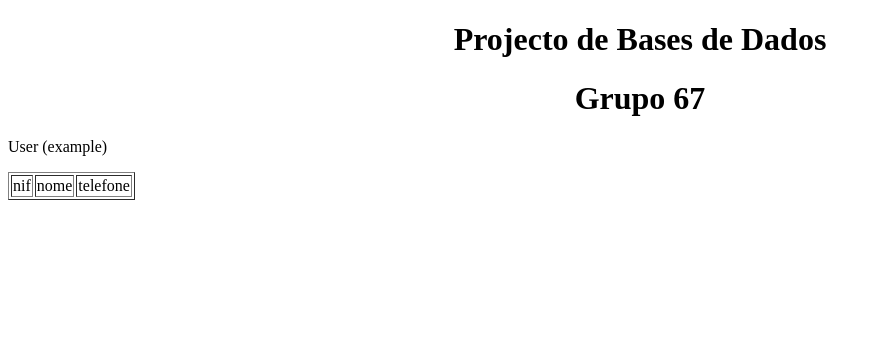
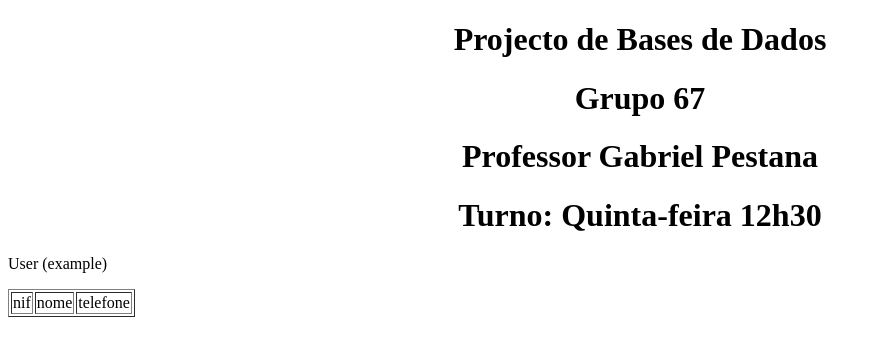
Before and after one commit to rodamber/db, a PHP site: page /bd.php in a window 1280 px wide. Shown: the top 356 px of the page, without its empty margins (0-881 px from the left). Run offline with PHP 8.4, Linux system fonts and the light colour scheme; data that the repository does not hold is empty.

Commit message:
Update bd.php
small improvements, basis for the rest, provided with an example from the data base itself filled with the populate data.

```diff
--- a/web/bd.php
+++ b/web/bd.php
@@ -4,6 +4,8 @@
 
     <center><h1>Projecto de Bases de Dados</h1></center>
     <p><center><h1>Grupo 67</h1></center></p>
+    <p><center><h1>Professor Gabriel Pestana</h1></center></p>
+    <p><center><h1>Turno: Quinta-feira 12h30</h1></center></p>
 
     <p>User (example)</p>
 
```
